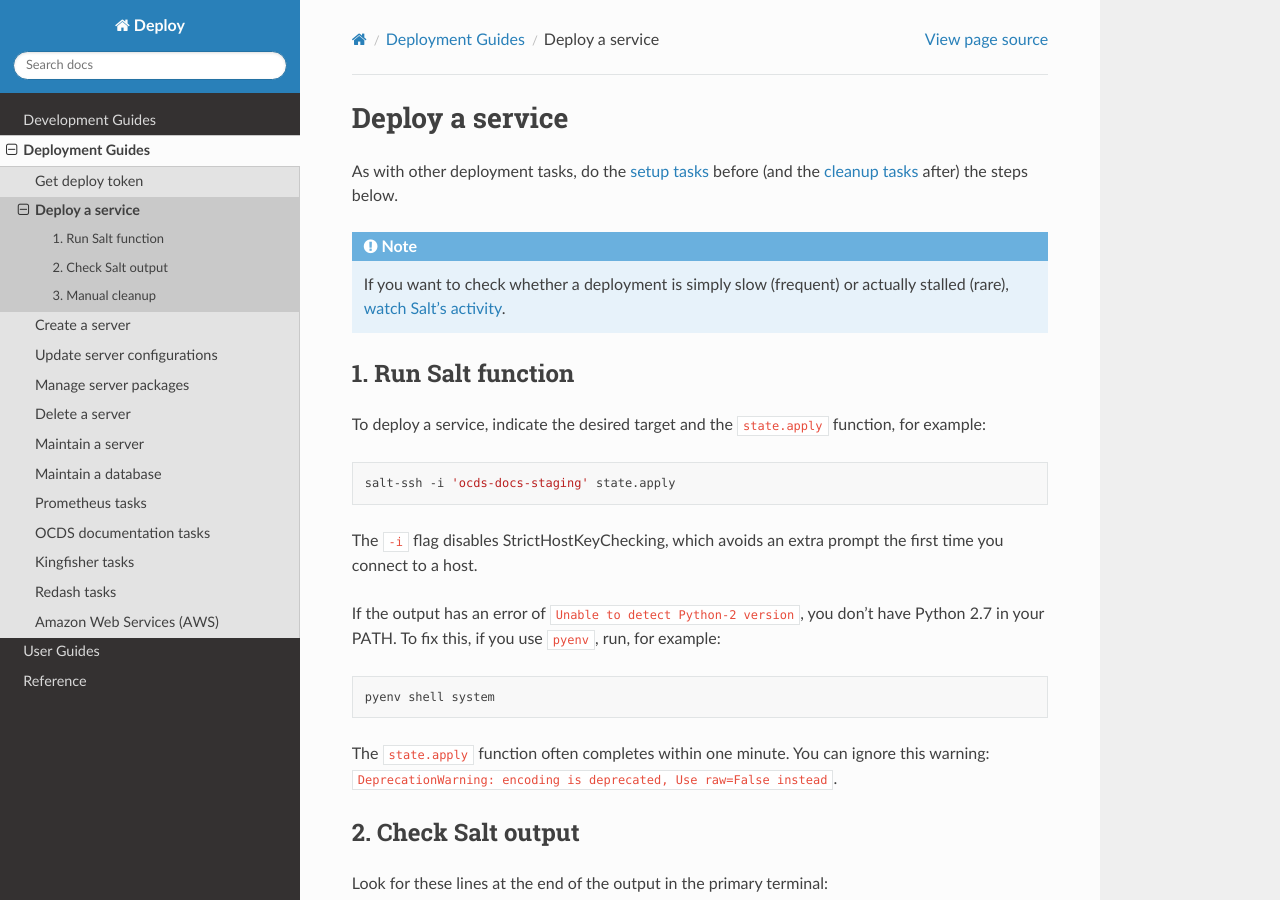
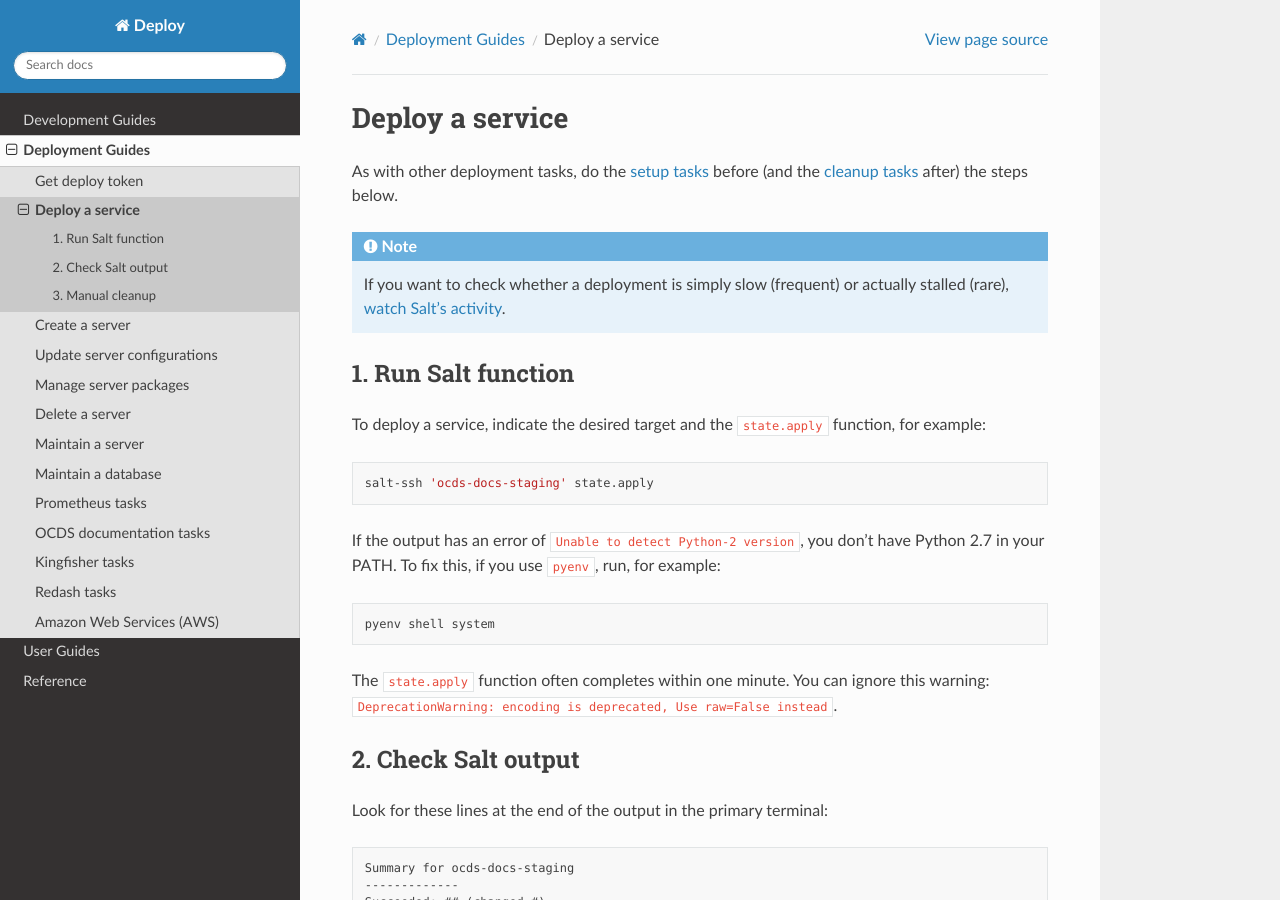
Before and after one commit to open-contracting/deploy, a Sphinx documentation site: the page built from docs/deploy/deploy.rst, in a window 1280 px wide and 900 px high. Built offline with Sphinx 7.4.7 and the Read the Docs theme 2.0.0, drawn with Linux system fonts in a browser that asks for light colours.

Commit message:
Avoid use if -i flag to disable StrictHostKeyChecking. Users should simply SSH the server and answer the prompt.

```diff
--- a/docs/deploy/deploy.rst
+++ b/docs/deploy/deploy.rst
@@ -14,9 +14,7 @@ To deploy a service, indicate the desired target and the ``state.apply`` functio
 
 .. code-block:: bash
 
-    salt-ssh -i 'ocds-docs-staging' state.apply
-
-The ``-i`` flag disables StrictHostKeyChecking, which avoids an extra prompt the first time you connect to a host.
+    salt-ssh 'ocds-docs-staging' state.apply
 
 If the output has an error of ``Unable to detect Python-2 version``, you don't have Python 2.7 in your PATH. To fix this, if you use ``pyenv``, run, for example:
 
--- a/docs/develop/get_started.rst
+++ b/docs/develop/get_started.rst
@@ -54,7 +54,7 @@ Then, add this public key to the relevant servers. For example:
 
 .. code-block:: bash
 
-    salt-ssh -i '*' state.sls_id root_authorized_keys_add core
+    salt-ssh '*' state.sls_id root_authorized_keys_add core
 
 4. Configure Salt for non-root user
 -----------------------------------
```
